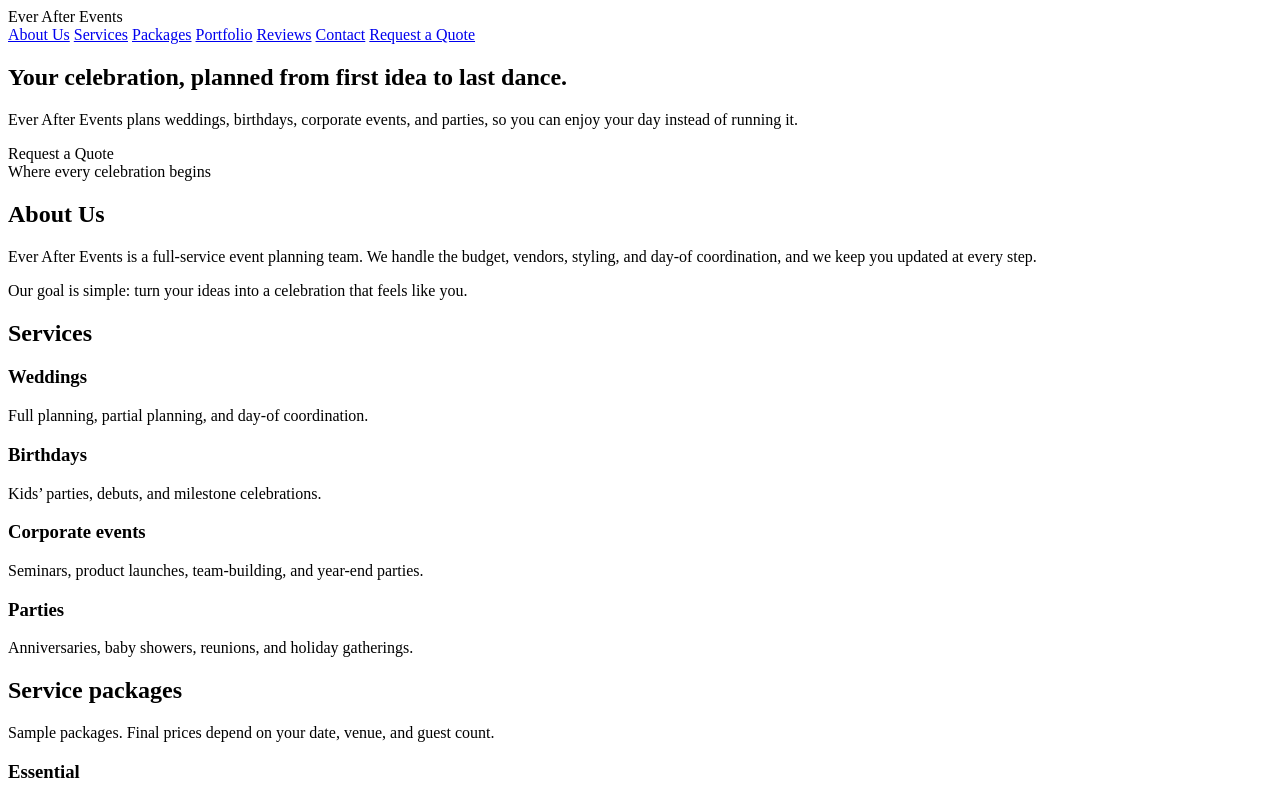
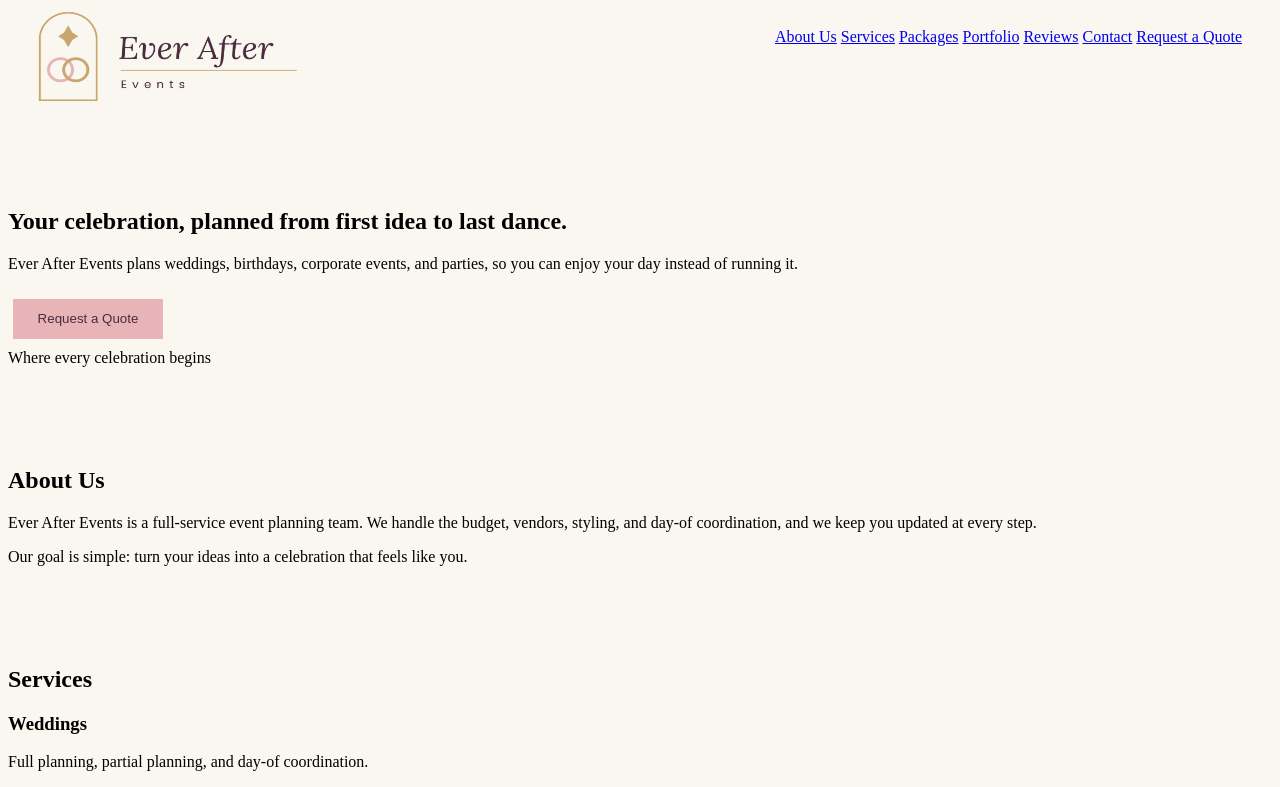
Before and after one commit to ryann60/porras-website, a plain HTML site: page index.html in a window 1280 px wide. Shown: the top 787 px of the page. Drawn offline with Linux system fonts and the light colour scheme.

Commit message:
FT Lab Activity 3 11/18/2026

```diff
--- a/css/style.css
+++ b/css/style.css
@@ -1,4 +1,30 @@
 .nav {
     display: flex;
+    justify-content: flex-end;
+    margin: 20px 30px;
+}
+.headnav {
+    display: flex;
     flex-direction: row;
+    justify-content: space-between;
+    margin-bottom: 100px
 }
+.logo {
+    width: 275px;
+    height: 100px;
+    margin: 0px 20px;
+}
+section {
+    margin: 100px 0px;
+}
+.requestButton {
+    color: #4A2C3F;
+    background-color: #E8B4B8;
+    border: none;
+    margin: 10px 5px;
+    height: 40px;
+    width: 150px;
+}
+body {
+    background-color: #FAF6F0;
+}
--- a/index.html
+++ b/index.html
@@ -9,12 +9,13 @@
     <title>
       Ever After Events | Weddings, Birthdays, Corporate Events & Parties
     </title>
-    <link rel="stylesheet" href="styles.css">
+    <link rel="stylesheet" href="css/style.css">
   </head>
   <body>
     <header>
-      <div>
-        <a>Ever After Events</a>
+      <div class="headnav">
+        <img class="logo" src="images/logo.png" alt="Ever After Events">
+        <div class="nav">
           <nav>
             <a href="#">About Us</a>
             <a href="#">Services</a>
@@ -24,6 +25,7 @@
             <a href="#">Contact</a>
             <a href="#">Request a Quote</a>
           </nav>
+        </div>
       </div>
     </header>
     <main>
@@ -35,7 +37,7 @@
               Ever After Events plans weddings, birthdays, corporate events, and
               parties, so you can enjoy your day instead of running it.
             </p>
-            <a>Request a Quote</a>
+            <button class="requestButton">Request a Quote</button>
           </div>
           <div>
             <div>Where every celebration begins</div>
```
Also changed, not shown: images/logo.png (added). Lines whose indentation alone changed are shown as unchanged.
